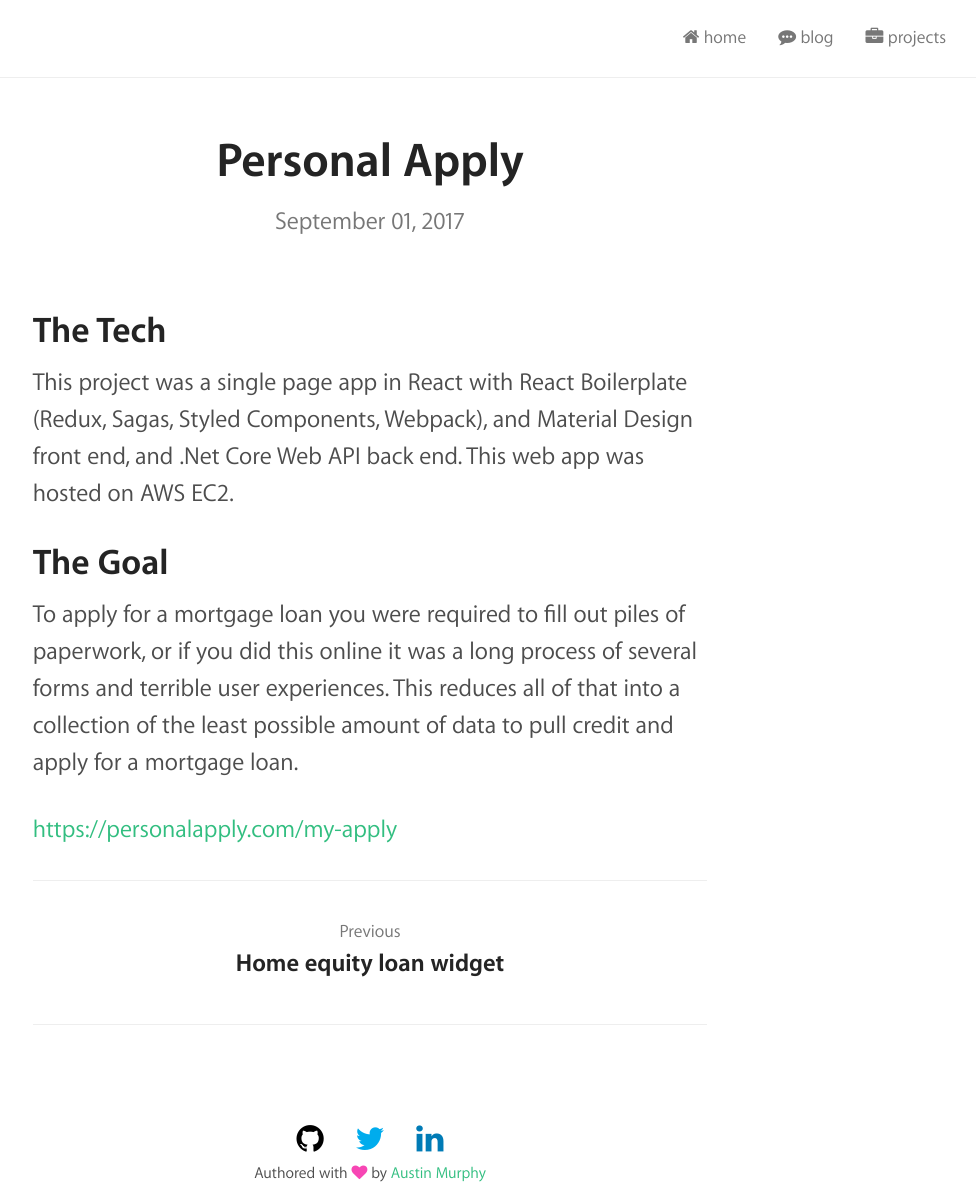
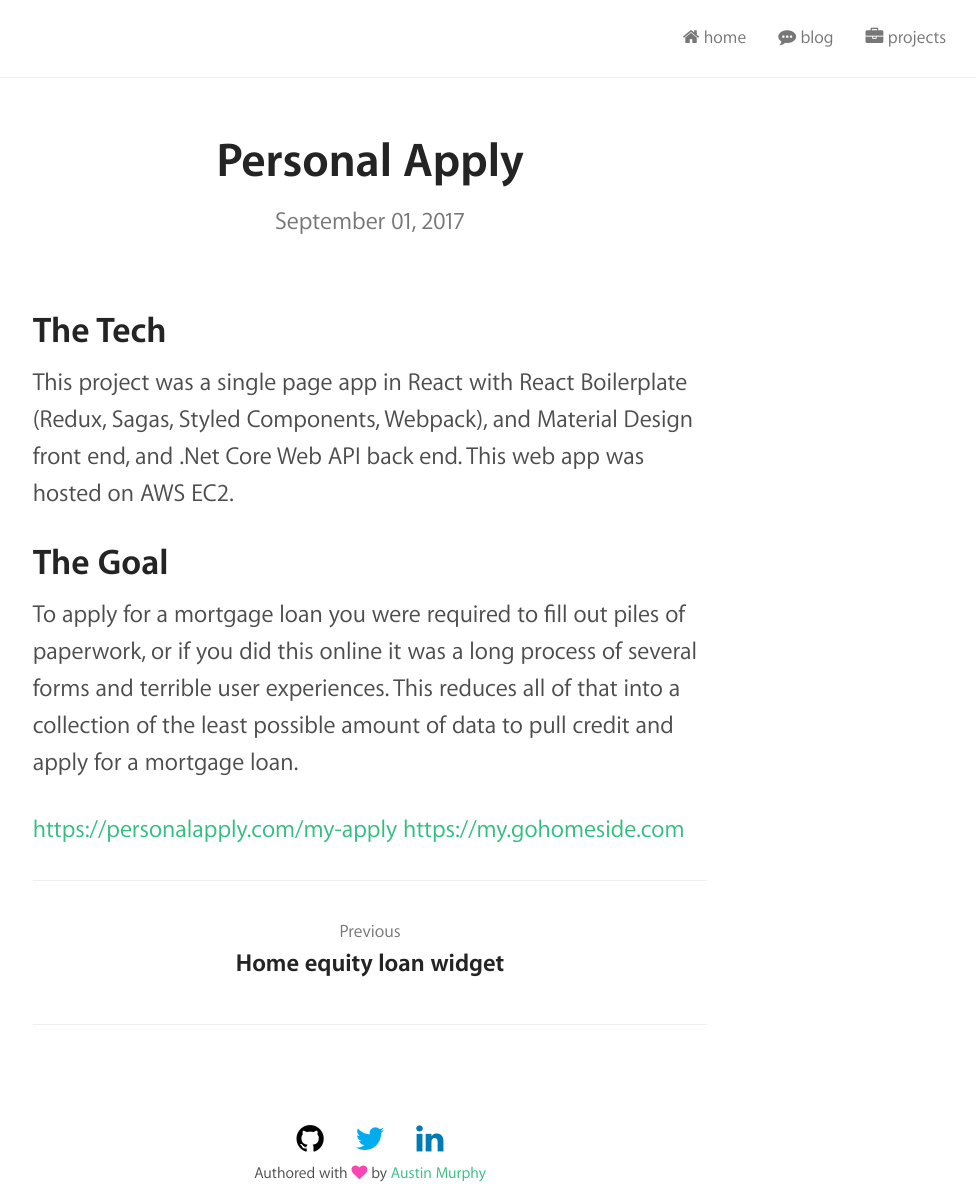
Before and after one commit to ausmurp/ausmurp.github.io, a Jekyll site: the page built from _projects/2017-09-01-personal-apply.md, in a window 1280 px wide. Shown: the whole page, without its empty margins (270-1246 px from the left). Built offline with Jekyll 4.4.1, drawn with Linux system fonts in a browser that asks for light colours; nearby versions of some CDN libraries; a style sheet for code colours, icons or effects is not loaded.

Commit message:
Update 2017-09-01-personal-apply.md

```diff
--- a/_projects/2017-09-01-personal-apply.md
+++ b/_projects/2017-09-01-personal-apply.md
@@ -13,3 +13,4 @@
 To apply for a mortgage loan you were required to fill out piles of paperwork, or if you did this online it was a long process of several forms and terrible user experiences. This reduces all of that into a collection of the least possible amount of data to pull credit and apply for a mortgage loan.
 
 <https://personalapply.com/my-apply>
+<https://my.gohomeside.com>
```
